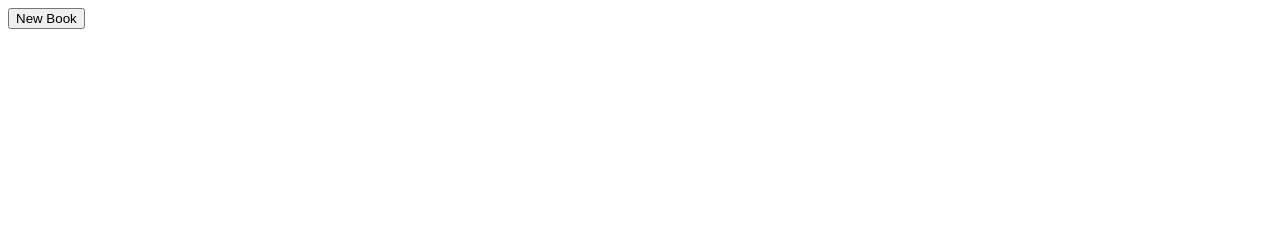
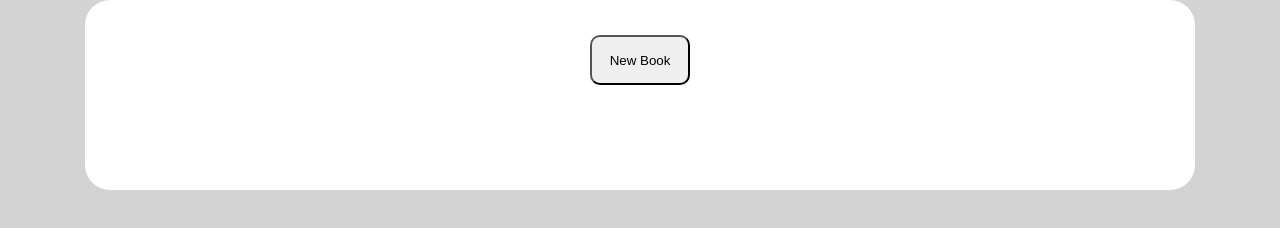
Before and after one commit to Frizzybman11/odin-library, a plain HTML site: page index.html in a window 1280 px wide. Drawn offline with Linux system fonts and the light colour scheme.

Commit message:
Page styling

```diff
--- a/index.html
+++ b/index.html
@@ -9,6 +9,9 @@
 </head>
 <body>
     <div id="content">
+        <div>
+            <button id="new-book" type="button">New Book</button>
+        </div>
         <div id="cards">
         </div>
         <dialog id="form-dialog">
@@ -33,9 +36,6 @@
             <button id="confirm-form" type="submit" form="book-form" value="Confirm">Confirm</button>
             <button id="close-form" type="submit" form="book-form" value="Close">Close</button>
         </dialog>
-        <div>
-            <button id="new-book" type="button">New Book</button>
-        </div>
     </div>
 </body>
 </html>
--- a/script.js
+++ b/script.js
@@ -22,8 +22,10 @@ function addBookToLibrary(){
     let author = document.getElementById("author").value
     let pages = document.getElementById("pages").value
     let read = document.querySelector('input[name="read"]:checked').value
-    let book = new Book(title, author, pages, read)
-    myLibrary.push(book);
+    if (title != "" || author != ""){
+        let book = new Book(title, author, pages, read)
+        myLibrary.push(book);
+    }
 }
 
 function displayBooks(myLibrary){
--- a/style.css
+++ b/style.css
@@ -1,5 +1,41 @@
+body{
+    background-color: lightgray;
+    margin: 0;
+}
+
+.book-card{
+    border-style: solid;
+    border-radius: 10px;
+}
+
 #cards{
     display: grid;
     gap: 30px;
-    grid-template-columns: repeat(3, 1fr);
+    grid-template-columns: repeat(auto-fit, 200px);
+    grid-template-rows: repeat(auto-fit, 200px)
 }
+
+#content{
+    display: block;
+    margin-left: auto;
+    margin-right: auto;
+    max-width: 960px;
+    background-color: white;
+    border-radius: 25px;
+    padding: 75px;
+}
+
+dialog{
+    margin-top: 25px;
+}
+
+#new-book{
+    display: block;
+    margin-left: auto;
+    margin-right: auto;
+    margin-top: -40px;
+    margin-bottom: 30px;
+    height: 50px;
+    width: 100px;
+    border-radius: 10px;
+}
```
